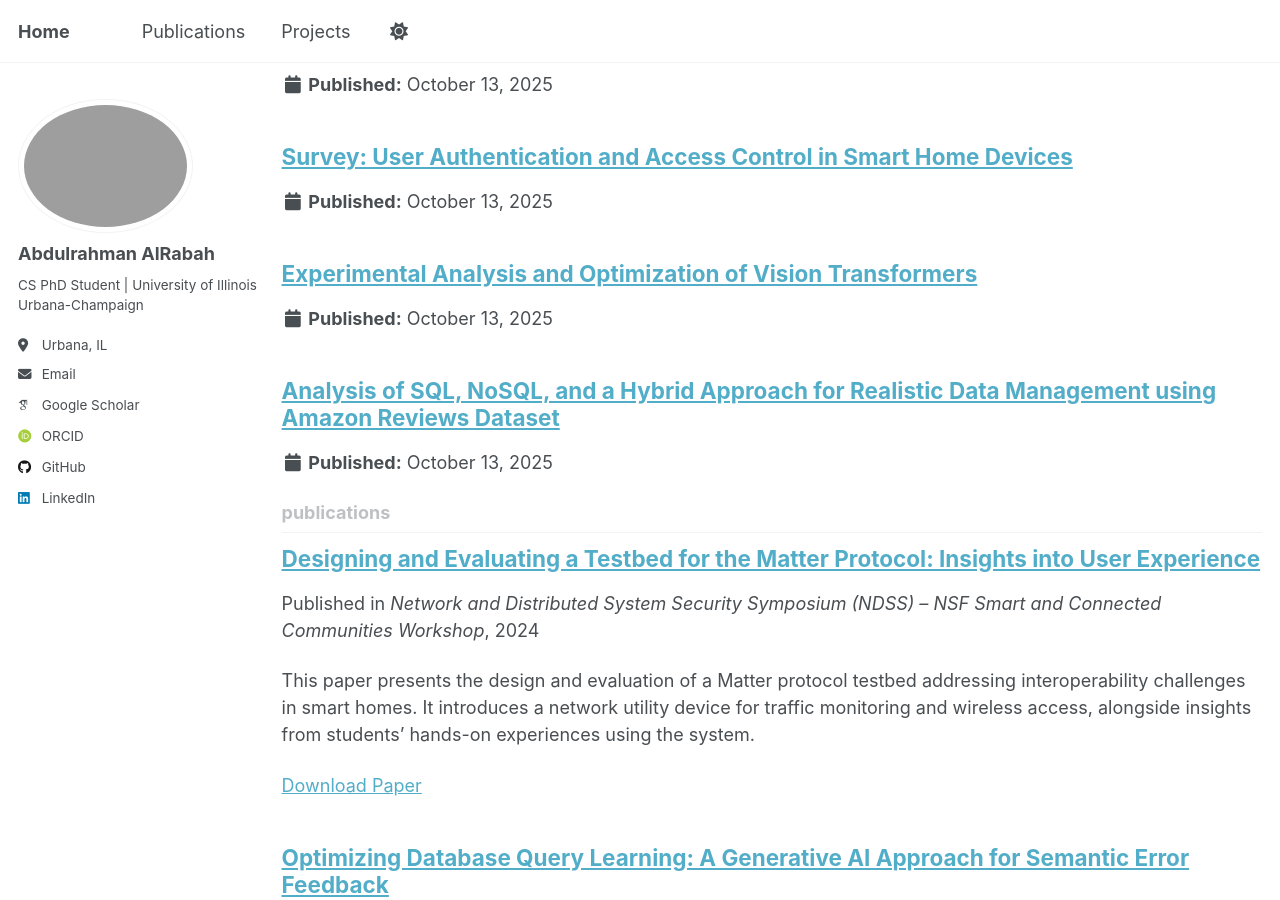
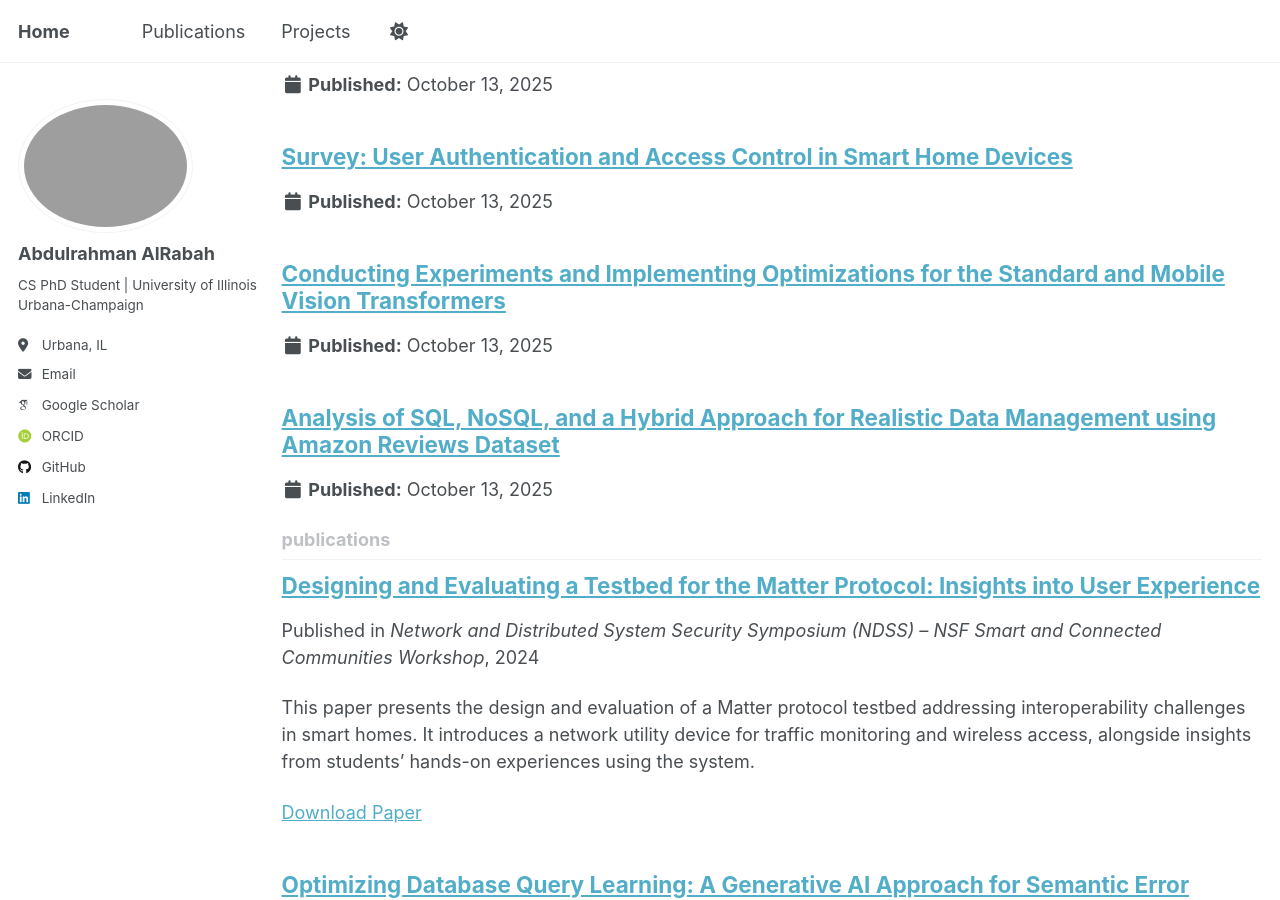
Before and after one commit to aalrabah/aalrabah.github.io, a Jekyll site: the page built from _pages/collection-archive.html, in a window 1280 px wide and 900 px high, scrolled down 343 px. Built offline with Jekyll 4.4.1, drawn with Linux system fonts in a browser that asks for light colours; some web fonts are replaced; a script that is not in the unit is left out.

Commit message:
Update project title for clarity and detail

```diff
--- a/_projects/cs_600.md
+++ b/_projects/cs_600.md
@@ -1,5 +1,5 @@
 ---
-title: "Experimental Analysis and Optimization of Vision Transformers"
+title: "Conducting Experiments and Implementing Optimizations for the Standard and Mobile Vision Transformers"
 collection: projects
 excerpt: ""
 ---
```
